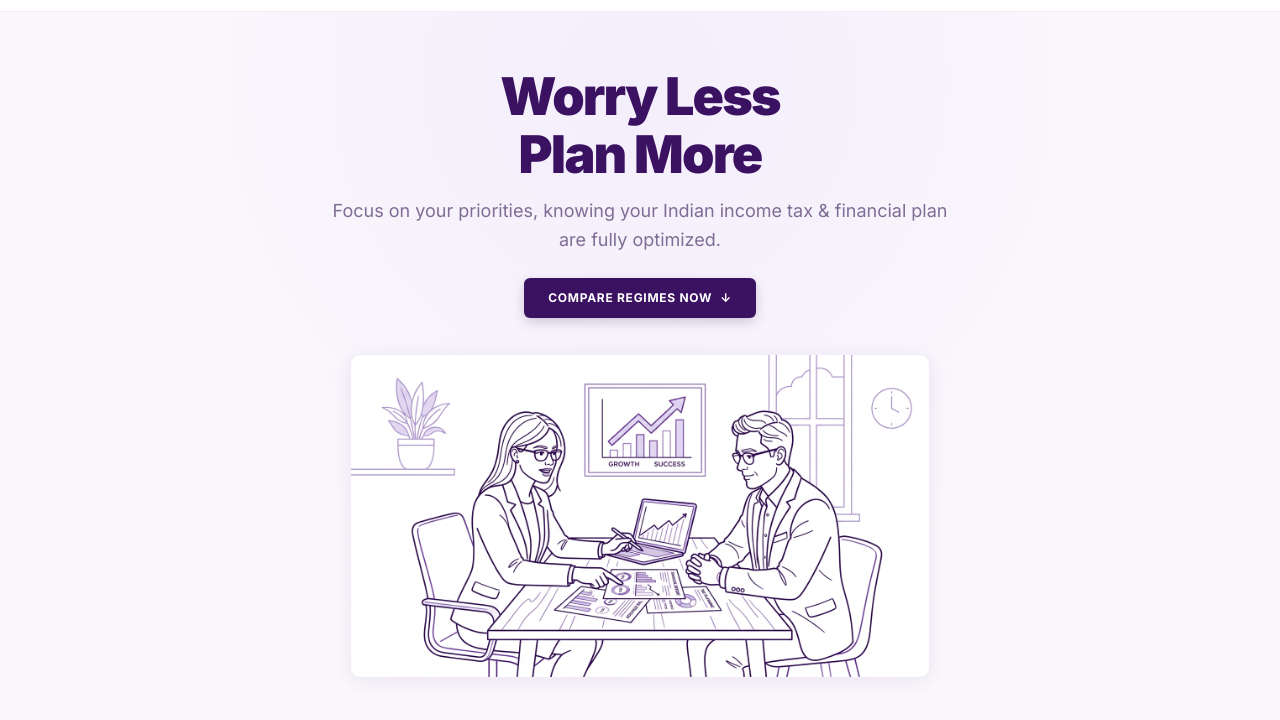
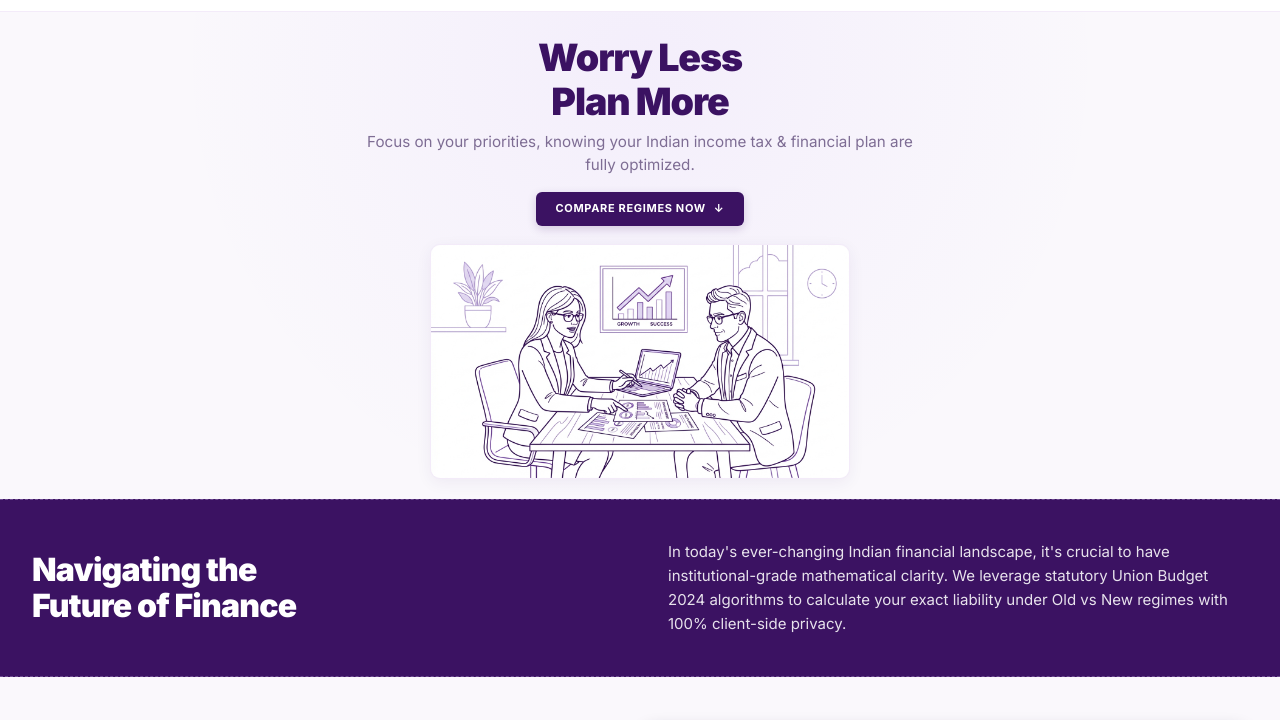
Before and after one commit to uttamvardam/Web-Projects, a website: page index.html in a window 1280 px wide. Shown: the part 57-777 px from the top of the page. Drawn offline with Linux system fonts and the light colour scheme.

Commit message:
Optimize hero section padding and illustration size so entire artwork is visible on first view

```diff
--- a/Tax-Clarity/css/styles.css
+++ b/Tax-Clarity/css/styles.css
@@ -174,7 +174,7 @@ button {
 
 /* ================= HERO / TOP VISUAL AREA ================= */
 .hero-visual-section {
-  padding: 56px 0 44px 0;
+  padding: 24px 0 20px 0;
   text-align: center;
   position: relative;
   background: radial-gradient(circle at 50% 10%, rgba(124, 58, 237, 0.05) 0%, transparent 60%);
@@ -189,12 +189,12 @@ button {
 }
 
 .hero-main-title {
-  font-size: 3.25rem;
+  font-size: 2.35rem;
   font-weight: 900;
-  line-height: 1.1;
+  line-height: 1.15;
   color: var(--color-primary);
-  letter-spacing: -0.035em;
-  margin-bottom: 14px;
+  letter-spacing: -0.03em;
+  margin-bottom: 8px;
 }
 
 [data-theme="dark"] .hero-main-title {
@@ -202,39 +202,39 @@ button {
 }
 
 .hero-subtitle {
-  font-size: 1.125rem;
+  font-size: 0.95rem;
   color: var(--text-muted);
   font-weight: 400;
-  max-width: 620px;
-  line-height: 1.6;
-  margin-bottom: 24px;
+  max-width: 580px;
+  line-height: 1.5;
+  margin-bottom: 16px;
 }
 
 .hero-cta-btn {
   display: inline-flex;
   align-items: center;
   gap: 8px;
-  padding: 10px 24px;
+  padding: 8px 20px;
   background: var(--color-primary);
   color: #FFFFFF;
   border-radius: var(--radius-sm);
-  font-size: var(--text-xs);
+  font-size: 11px;
   font-weight: 700;
   letter-spacing: 0.06em;
   text-transform: uppercase;
   border: none;
   transition: all var(--transition-fast);
-  box-shadow: 0 4px 12px rgba(59, 18, 98, 0.2);
+  box-shadow: 0 3px 10px rgba(59, 18, 98, 0.18);
 }
 
 .hero-cta-btn:hover {
   background: var(--color-primary-hover);
   transform: translateY(-1px);
-  box-shadow: 0 6px 16px rgba(59, 18, 98, 0.28);
+  box-shadow: 0 5px 14px rgba(59, 18, 98, 0.25);
 }
 
 .hero-illustration-wrapper {
-  margin-top: 36px;
+  margin-top: 18px;
   display: flex;
   justify-content: center;
   align-items: center;
@@ -243,10 +243,10 @@ button {
 
 .hero-illustration-img {
   width: 100%;
-  max-width: 580px;
+  max-width: 420px;
   height: auto;
   border-radius: var(--radius-md);
-  box-shadow: 0 4px 20px rgba(59, 18, 98, 0.08);
+  box-shadow: 0 4px 16px rgba(59, 18, 98, 0.06);
   border: 1px solid var(--border-subtle);
   background: #FFFFFF;
   display: block;
--- a/css/styles.css
+++ b/css/styles.css
@@ -174,7 +174,7 @@ button {
 
 /* ================= HERO / TOP VISUAL AREA ================= */
 .hero-visual-section {
-  padding: 56px 0 44px 0;
+  padding: 24px 0 20px 0;
   text-align: center;
   position: relative;
   background: radial-gradient(circle at 50% 10%, rgba(124, 58, 237, 0.05) 0%, transparent 60%);
@@ -189,12 +189,12 @@ button {
 }
 
 .hero-main-title {
-  font-size: 3.25rem;
+  font-size: 2.35rem;
   font-weight: 900;
-  line-height: 1.1;
+  line-height: 1.15;
   color: var(--color-primary);
-  letter-spacing: -0.035em;
-  margin-bottom: 14px;
+  letter-spacing: -0.03em;
+  margin-bottom: 8px;
 }
 
 [data-theme="dark"] .hero-main-title {
@@ -202,39 +202,39 @@ button {
 }
 
 .hero-subtitle {
-  font-size: 1.125rem;
+  font-size: 0.95rem;
   color: var(--text-muted);
   font-weight: 400;
-  max-width: 620px;
-  line-height: 1.6;
-  margin-bottom: 24px;
+  max-width: 580px;
+  line-height: 1.5;
+  margin-bottom: 16px;
 }
 
 .hero-cta-btn {
   display: inline-flex;
   align-items: center;
   gap: 8px;
-  padding: 10px 24px;
+  padding: 8px 20px;
   background: var(--color-primary);
   color: #FFFFFF;
   border-radius: var(--radius-sm);
-  font-size: var(--text-xs);
+  font-size: 11px;
   font-weight: 700;
   letter-spacing: 0.06em;
   text-transform: uppercase;
   border: none;
   transition: all var(--transition-fast);
-  box-shadow: 0 4px 12px rgba(59, 18, 98, 0.2);
+  box-shadow: 0 3px 10px rgba(59, 18, 98, 0.18);
 }
 
 .hero-cta-btn:hover {
   background: var(--color-primary-hover);
   transform: translateY(-1px);
-  box-shadow: 0 6px 16px rgba(59, 18, 98, 0.28);
+  box-shadow: 0 5px 14px rgba(59, 18, 98, 0.25);
 }
 
 .hero-illustration-wrapper {
-  margin-top: 36px;
+  margin-top: 18px;
   display: flex;
   justify-content: center;
   align-items: center;
@@ -243,10 +243,10 @@ button {
 
 .hero-illustration-img {
   width: 100%;
-  max-width: 580px;
+  max-width: 420px;
   height: auto;
   border-radius: var(--radius-md);
-  box-shadow: 0 4px 20px rgba(59, 18, 98, 0.08);
+  box-shadow: 0 4px 16px rgba(59, 18, 98, 0.06);
   border: 1px solid var(--border-subtle);
   background: #FFFFFF;
   display: block;
--- a/index.html
+++ b/index.html
@@ -76,7 +76,7 @@
 
       <!-- Professional Financial Advisory Discussion Illustration -->
       <div class="hero-illustration-wrapper">
-        <img src="assets/images/tax_discussion.jpg" alt="Tax Advisor and Client discussing Indian Income Tax Regimes and Financial Optimization" class="hero-illustration-img" width="580" height="326" loading="eager">
+        <img src="assets/images/tax_discussion.jpg" alt="Tax Advisor and Client discussing Indian Income Tax Regimes and Financial Optimization" class="hero-illustration-img" width="420" height="236" loading="eager">
       </div>
     </div>
   </section>
```
Also changed, not shown: Tax-Clarity/index.html (+1 -1 lines).
